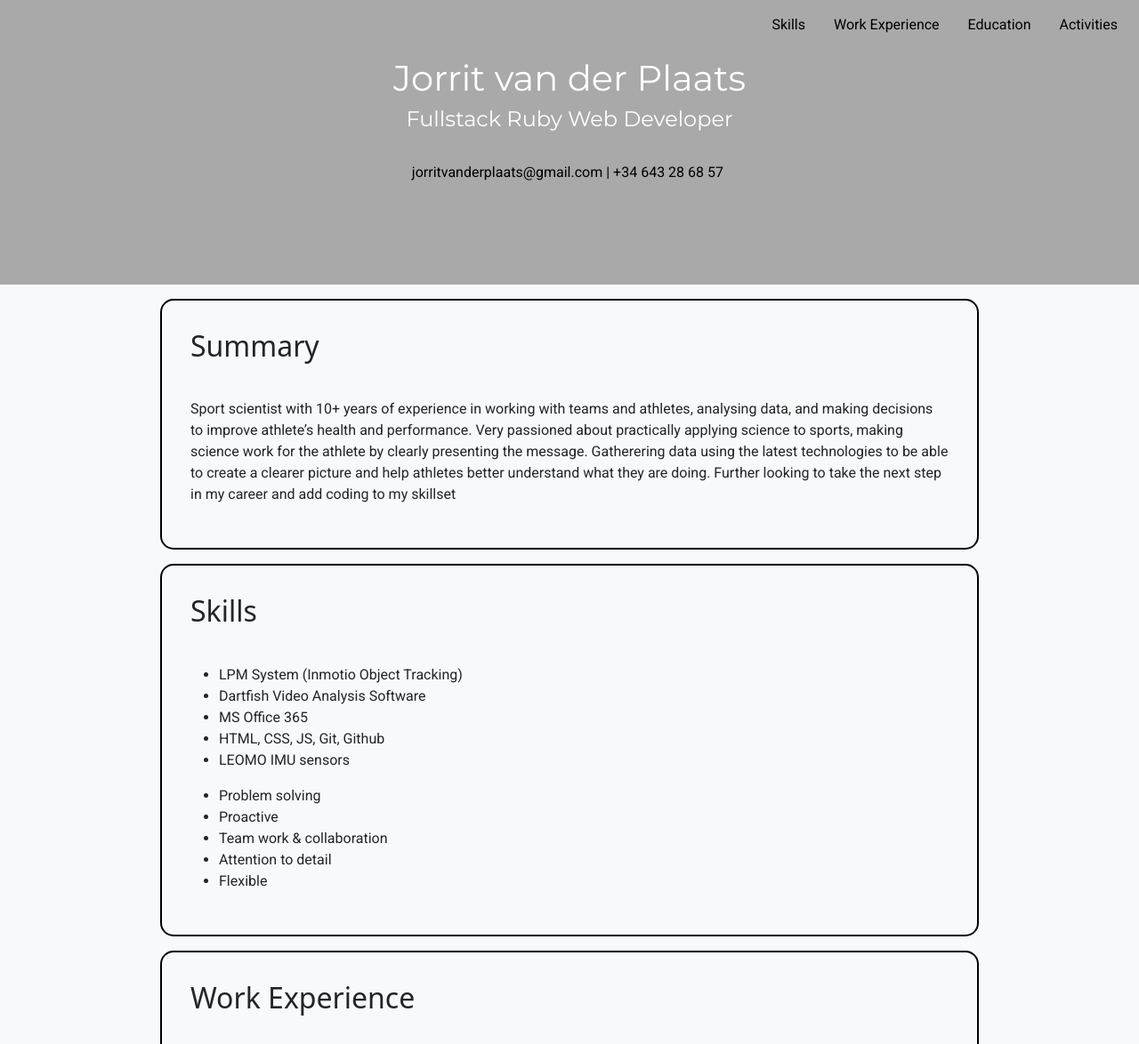
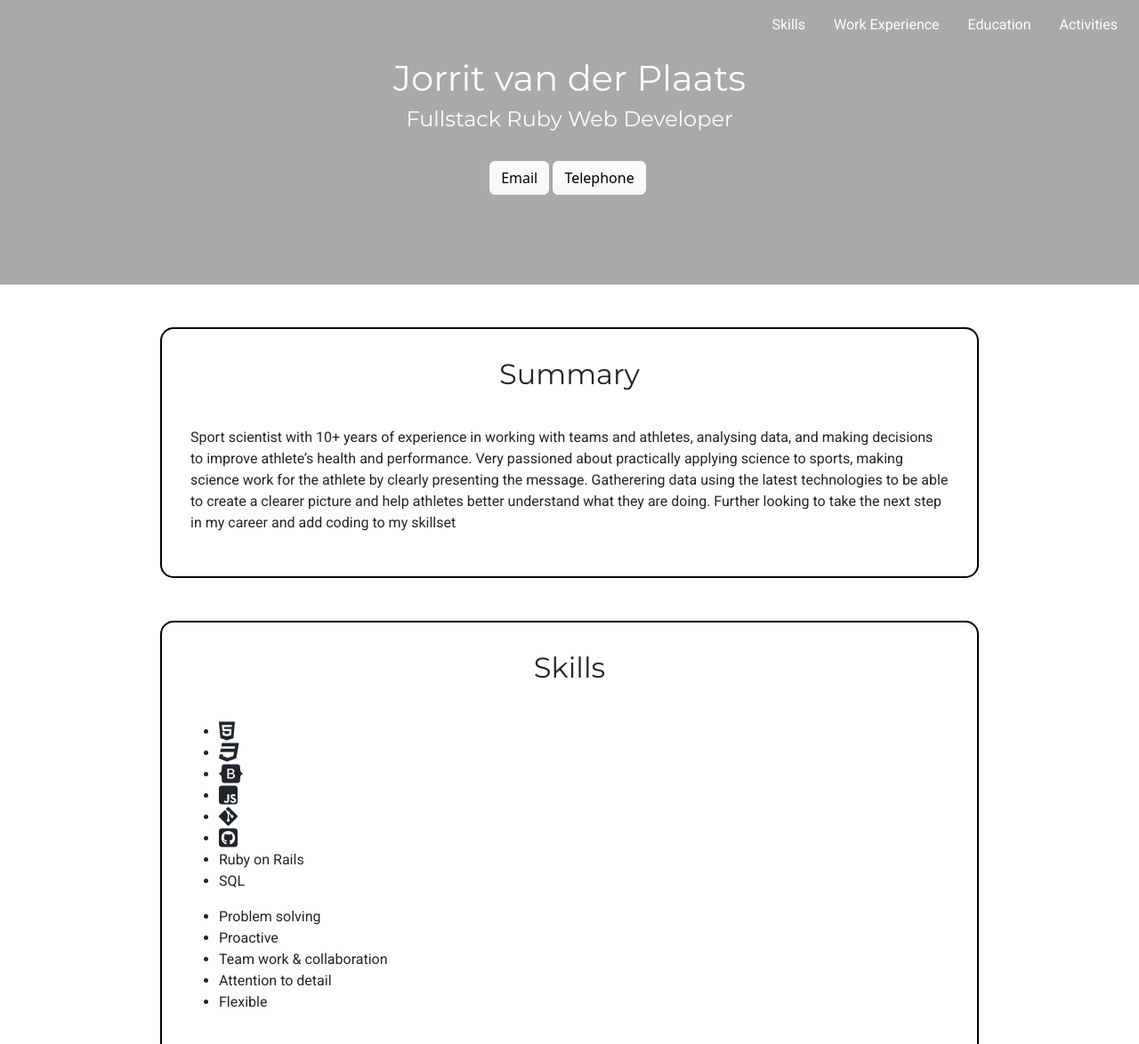
Before and after one commit to JorritvdP/Curriculum, a website: page index.html in a window 1280 px wide. Shown: the top 1174 px of the page at 89% size. Drawn offline with nearby package versions, Linux system fonts and the light colour scheme.

Commit message:
add icons

```diff
--- a/assets/stylesheets/index.css
+++ b/assets/stylesheets/index.css
@@ -1,8 +1,8 @@
 @import url('https://fonts.googleapis.com/css2?family=Montserrat:wght@400;700&family=Roboto:ital,wght@0,400;0,700;1,400&display=swap');
 
-    /* BANNER */
+/* BANNER */
 .banner {
-  /* background: url("https://source.unsplash.com/random/?web"); */
+  /* background: url("https://source.unsplash.com/kME9jbKd--s/2400x1600"); */
   background-color: darkgray;
   background-size: cover;
   background-position: 25% 15%;
@@ -13,11 +13,17 @@
   color: white;
   font-family: 'Montserrat', sans-serif;
   font-weight: bold;
+  font-size: 55px;
 }
+
+.contact{
+  color: white;
+}
+
     /* NAVBAR */
 a{
   text-decoration: none;
-  color: black;
+  color: white;
   font-family: 'Roboto', sans-serif;
 }
 
@@ -26,6 +32,12 @@ a:hover {
 }
 
     /* SUMMARY */
+.title-body{
+  text-align: center;
+  font-family: 'Montserrat', sans-serif;
+  font-weight: bold;
+}
+
 .paragr{
   font-family: 'Roboto', sans-serif;
 }
--- a/index.html
+++ b/index.html
@@ -8,10 +8,11 @@
 
     <title>CV Jorrit van der Plaats</title>
     <link href="https://cdn.jsdelivr.net/npm/bootstrap@5.2.3/dist/css/bootstrap.min.css" rel="stylesheet" integrity="sha384-rbsA2VBKQhggwzxH7pPCaAqO46MgnOM80zW1RWuH61DGLwZJEdK2Kadq2F9CUG65" crossorigin="anonymous">
+    <script src="https://kit.fontawesome.com/0a462f023a.js" crossorigin="anonymous"></script>
     <link rel="stylesheet" href="assets/stylesheets/index.css">
 
 </head>
-<body class="bg-light">
+<body class="bg-light.bg-gradient">
   <div class="banner w-100" >
   <nav class="navbar d-flex justify-content-end">
     <a class="p-2 me-3" href="#skills">Skills</a>
@@ -25,15 +26,15 @@
           <h4>Fullstack Ruby Web Developer</h4>
       </div>
       <div class="contact text-center mt-2 p-2">
-          <a href="mailto:jorritvanderplaats@gmail.com">jorritvanderplaats@gmail.com | </a>
-          <a href="https://wa.me/+34643286857">+34 643 28 68 57</a>
+          <a class="btn btn-light rounded" href="mailto:jorritvanderplaats@gmail.com">Email</a>
+          <a class="btn btn-light rounded" href="https://wa.me/+34643286857">Telephone</a>
           <a href="https://www.linkedin.com/in/jorrit-van-der-plaats-6a1a30b/"><img src="Linkedin.png" alt=""></a>
       </div>
     </header>
   </div>
 
 
-    <main class="container w-75 mt-3">
+    <main class="container w-75 mt-5">
       <div class="p-3 m-2 box" id="summary">
         <div class="title-body p-3">
           <h2>Summary</h2>
@@ -46,18 +47,21 @@
         </div>
       </div>
 
-      <div class="box p-3 m-2 mt-3" id="skills">
+      <div class="box p-3 m-2 mt-5" id="skills">
         <div class="title-body p-3">
             <h2>Skills</h2>
         </div>
         <div class="paragr p-3">
         <div class="list">
             <ul id="list1">
-                <li>LPM System (Inmotio Object Tracking)</li>
-                <li>Dartfish Video Analysis Software</li>
-                <li>MS Office 365 </li>
-                <li>HTML, CSS, JS, Git, Github</li>
-                <li>LEOMO IMU sensors</li>
+              <li><i class="fa-brands fa-html5 fa-xl"></i></li>
+              <li><i class="fa-brands fa-css3 fa-xl"></i></li>
+              <li><i class="fa-brands fa-bootstrap fa-xl"></i></li>
+              <li><i class="fa-brands fa-square-js fa-xl"></i></li>
+              <li><i class="fa-brands fa-git-alt fa-xl"></i></li>
+              <li><i class="fa-brands fa-square-github fa-xl"></i></li>
+              <li>Ruby on Rails</li>
+              <li>SQL</li>
             </ul>
 
             <ul id="list2">
@@ -71,7 +75,7 @@
         </div>
       </div>
 
-      <div class="box p-3 m-2 mt-3" id="workexp">
+      <div class="box p-3 m-2 mt-5" id="workexp">
           <div class="title-body p-3">
               <h2>Work Experience</h2>
           </div>
@@ -141,18 +145,18 @@
         </div>
       </div>
 
-      <div class="box p-3 m-2 mt-3" id="education">
+      <div class="box p-3 m-2 mt-5" id="education">
           <div class="title-body p-3">
               <h2>Education</h2>
           </div>
-
           <div class="paragr p-3">
             <div class="post">
-              <h5>JULY 2009</h5>
-              <h4><span>BACHELOR OF SCIENCE, HUMAN MOVEMENT SCIENCES / </span>UNIVERSITY OF GRONINGEN, THE NETHERLANDS</h4>
-              <p>Essay: “Interactions between players in small-sided games in soccer.” </p>
+              <h5>DECEMBER 2022</h5>
+              <h4><span> BOOTCAMP: FULL STACK WEB DEVELOPER / </span> LeWagon Madrid</h4>
+              <p>batch#1045 </p>
+              <p>9 week full-time intensive coding bootcamp, learning HTML, CSS, Bootstrap, JavaScript ES6,
+                SQL, git, GitHub, Heroku and Ruby on Rails. Final project will be fully designed, implemented and shipped to production.</p>
             </div>
-
             <div class="post">
               <h5>JULY 2011</h5>
               <h4><span>MASTER OF SCIENCE, HUMAN MOVEMENT SCIENCES / </span>UNIVERSITY OF GRONINGEN, THE NETHERLANDS</h4>
@@ -160,10 +164,17 @@
               <p>Published article as co-author: Frencken W., van der Plaats J., et.al. (2013) “Size matters: Pitch dimensions constrain interactive team behaviour in soccer.”
                   Journal of system science and complexity, 26, 85-93.</p>
             </div>
+
+            <div class="post">
+              <h5>JULY 2009</h5>
+              <h4><span>BACHELOR OF SCIENCE, HUMAN MOVEMENT SCIENCES / </span>UNIVERSITY OF GRONINGEN, THE NETHERLANDS</h4>
+              <p>Essay: “Interactions between players in small-sided games in soccer.” </p>
+            </div>
+
         </div>
       </div>
 
-      <div class="box p-3 m-2 mt-3" id="activities">
+      <div class="box p-3 m-2 mt-5" id="activities">
           <div class="title-body p-3">
               <h2>Activities</h2>
           </div>
```
Lines whose indentation alone changed are shown as unchanged.
